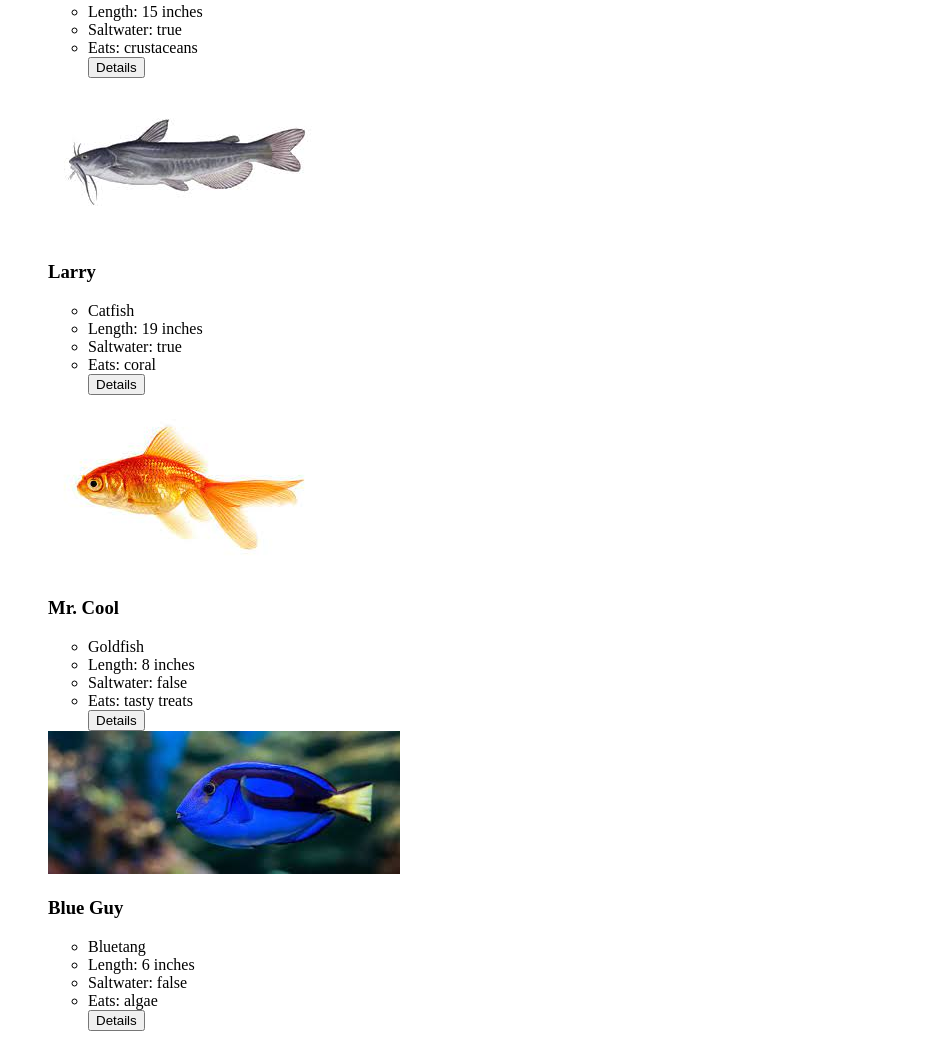
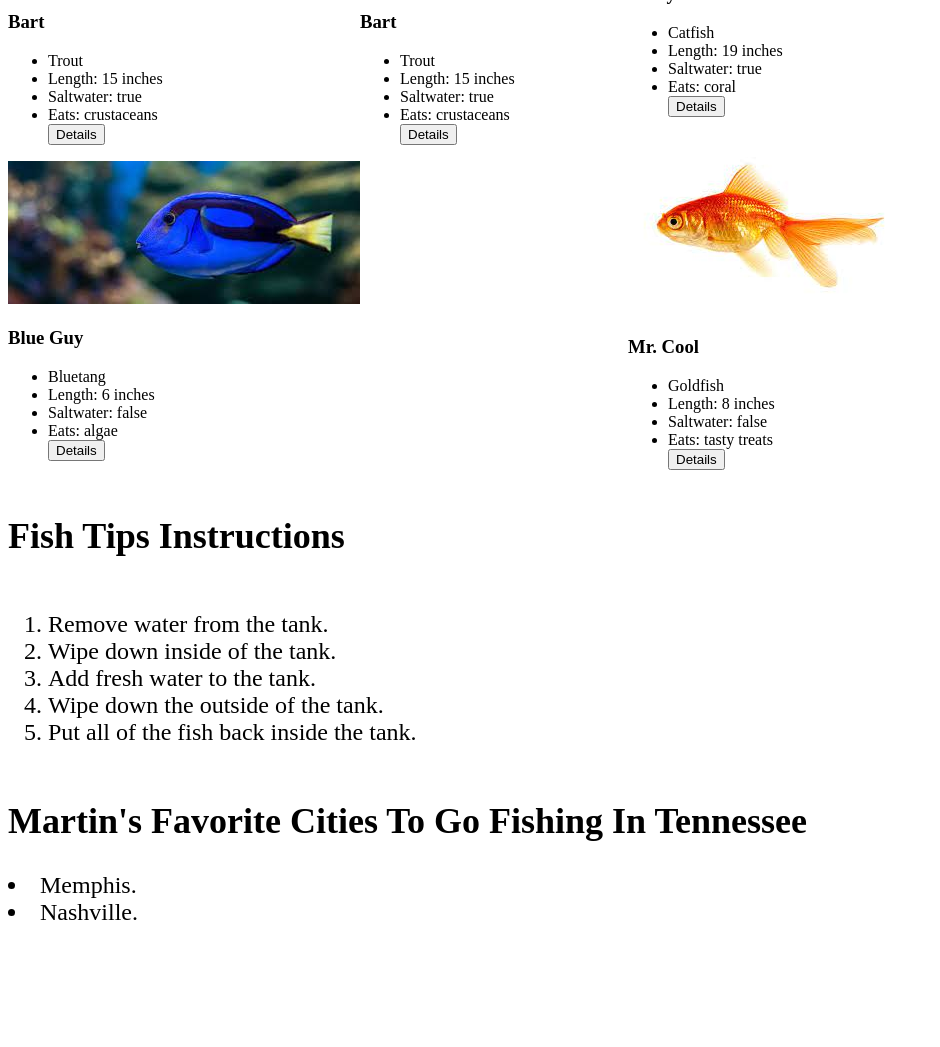
Before and after one commit to ToryT23/Martins-Aquarium, a plain HTML site: page index.html in a window 1280 px wide. Shown: the part 481-1528 px from the top of the page, without its empty margins (0-940 px from the left). After the commit the page ends 1415 px from the top, so only its background shows below. Drawn offline with Linux system fonts and the light colour scheme.

Commit message:
added locations/fish/tips

```diff
--- a/scripts/index.html
+++ b/index.html
@@ -5,15 +5,17 @@
     <meta http-equiv="X-UA-Compatible" content="IE=edge">
     <meta name="viewport" content="width=device-width, initial-scale=1.0">
     <title>Martin's Aquarium</title>
-    <link rel="styleesheet" href="styles/main.css" >
+    <link rel="stylesheet" href="./styles/main.css" >
 </head>
 <body>
     <header>
         <div><img src="/images/martinslogo1.jpg" alt="Martins Aquarium"></div>
         <h1>A collection of exotic fish with care tips and Martin's personal favorite fish harvest locations.</h1>
       </header>
-    <ul class="fishList"></ul>
+    <section class="fishList"></section>
+    <aside class="tipList"></aside>
+    <section class="locationList"></section>
 
-    <script type="module" src="main.js"></script>
+    <script type="module" src="./scripts/main.js"></script>
 </body>
 </html>
--- a/scripts/Fish.js
+++ b/scripts/Fish.js
@@ -4,7 +4,7 @@ export const Fish = (fishObj) => {
 				<h3 class="fish-name">${fishObj.name}</h3>
 				<ul>
 					<li class="fish-details">${fishObj.type}</li>
-					<li class="fish-details">Length: ${fishObj.size} inches</li>
+					<li class="fish-details">Length: ${fishObj.measurement} inches</li>
 					<li class="fish-details">Saltwater: ${fishObj.saltwater}</li>
 					<li class="fish-details">Eats: ${fishObj.food}</li>
                     <button class="deatils">Details</button>
--- a/scripts/FishData.js
+++ b/scripts/FishData.js
@@ -9,7 +9,7 @@ const fishCollection = [
         name: "Bart",
         food: "crustaceans",
         type: "Trout",
-        size: 15,
+        measurement: 15,
         saltwater: true,
         image:"trout1.jpg"
     },
@@ -17,7 +17,7 @@ const fishCollection = [
         name: "Larry",
         food: "coral",
         type: "Catfish",
-        size: 19,
+        measurement: 19,
         saltwater: true,
         image:"catfish.jpg"
     },
@@ -25,7 +25,7 @@ const fishCollection = [
         name: "Mr. Cool",
         food: "tasty treats",
         type: "Goldfish",
-        size: 8,
+        measurement: 8,
         saltwater: false,
         image: "goldfish.jpg"
     },
@@ -33,7 +33,7 @@ const fishCollection = [
         name: "Blue Guy",
         food: "algae",
         type: "Bluetang",
-        size: 6,
+        measurement: 6,
         saltwater: false,
         image: "bluetang.jpg"
     }
@@ -43,3 +43,42 @@ const fishCollection = [
 export const getFish = () => {
     return fishCollection
 }
+
+export const getMostHolyFish = () => {
+    // 3, 6, 9, 12, etc... fish
+    const holyFishArray = []
+
+    for (const fish of getFish()) {
+        if(fish.measurement % 3 === 0){
+            holyFishArray.push(fish)
+        }
+    }
+
+    return holyFishArray
+}
+
+export const getSoldierFish = () => {
+
+    const soldiersArray = []
+    // 5, 10, 15, 20, 25, etc... fish
+    for (const fish of getFish()){
+        if(fish.measurement % 5 === 0 ){
+            soldiersArray.push(fish)
+        }
+    }
+    return soldiersArray
+}
+
+export const getUnworthy = () => {
+
+    const unworthyArray = []
+
+    for (const fish of getFish()){
+        if(fish.measurement % 5 !== 0 && fish.measurement % 3 !== 0){
+            unworthyArray.push(fish)
+        }
+    }
+
+    // Any fish not a multiple of 3 or 5
+    return unworthyArray
+}
--- a/scripts/FishList.js
+++ b/scripts/FishList.js
@@ -1,20 +1,46 @@
-import { getFish } from "./FishData.js";
+import { getFish,getMostHolyFish,getSoldierFish,getUnworthy,} from "./FishData.js";
 import { Fish } from "./Fish.js";
 
 export const FishList = () => {
+  // Get a reference to the location on the DOM you want to display the list of fish
+  const contentElement = document.querySelector(".fishList");
+  // Get the fish array
+  const fishes = getFish();
+  const holyFish = getMostHolyFish();
+  const soldierFish = getSoldierFish();
+  const Unworthyfish = getUnworthy();
+  // Declare a variable to hold on to the fish HTML representation
+  let fishHTMLRepresentation = `<section class="holyFish" >
+    <h2>Holy fish </h2>
+    `;
+  // Loop over the array of fish
+  //    for (const oneThingFromTheSea of fishes) {
+  // 	fishHTMLRepresentation += Fish(oneThingFromTheSea);
+  //     }
 
-    // Get a reference to the location on the DOM you want to display the list of fish
-    const contentElement = document.querySelector(".fishList")
-    // Get the fish array
-    const fishes = getFish()
-    // Declare a variable to hold on to the fish HTML representation
-	let fishHTMLRepresentation = "";
-    // Loop over the array of fish
-	for (const oneThingFromTheSea of fishes) {
-		fishHTMLRepresentation += Fish(oneThingFromTheSea);
-	}
-    // Set the dom equal to the variable containing the fish html representations
-    contentElement.innerHTML += `
+  for (const fishObj of holyFish) {
+    fishHTMLRepresentation += Fish(fishObj);
+  }
+  fishHTMLRepresentation += `</section>
+    <section class="soldierFish">
+    <h2>Soldier Fish</h2>
+    `;
+
+  for (const fishObj of soldierFish) {
+    fishHTMLRepresentation += Fish(fishObj);
+  }
+  fishHTMLRepresentation += `</section>
+    <section class="unworthyFish">
+    <h2>Unworthy Fish</h2>
+    `;
+
+  for (const fishObj of Unworthyfish) {
+    fishHTMLRepresentation += Fish(fishObj);
+  }
+  fishHTMLRepresentation += `</section>`;
+
+  // Set the dom equal to the variable containing the fish html representations
+  contentElement.innerHTML += `
         ${fishHTMLRepresentation}
-    `
-}
+    `;
+};
--- /dev/null
+++ b/scripts/locations/LocationData.js
@@ -0,0 +1,26 @@
+const locationsVisted = [
+    {
+        city: "Memphis",
+        state: "TN",
+        lakeName: "Memphis National Lake"
+    },
+    {
+        city: "Nashville",
+        state: "TN",
+        lakeName: "Country Music Lake"
+    },
+    {
+        city: "Murray",
+        state: "KY",
+        lakeName: "Racer Pond"
+    },
+    {
+        city: "Jackson",
+        state: "MS",
+        lakeName: "Catfish Central"
+    }
+]
+
+export const getLocations = () => {
+    return locationsVisted
+}
--- /dev/null
+++ b/scripts/locations/LocationList.js
@@ -0,0 +1,28 @@
+import { getLocations } from "./LocationData.js";
+import { locations } from "./Locations.js";
+
+export const locationList = () => {
+    // location to put in down / in html
+  const contentElement = document.querySelector(".locationList");
+
+  // making a variable that is equal all the locations
+  const locationsTraveled = getLocations();
+
+  // start of  my html
+  let locationHtmlRep = `<h2> Martin's Favorite Cities To Go Fishing In Tennessee </h2> `;
+
+    // used a filter find the locations in tn / must return location
+  const locationArray = locationsTraveled.filter((location) => {
+    if (location.state === "TN") {
+      return location;
+    }
+  });
+  // for loop is used to iterate over the all of the locations in the array that are in the state of TN
+  for(const locationObj of locationArray) {
+      locationHtmlRep += locations(locationObj)
+  }
+  // displays all html and displays the results for the for loop after the H2 is returned
+  contentElement.innerHTML += `${locationHtmlRep}`;
+};
+
+//  ask more questions about this filter function
--- /dev/null
+++ b/scripts/locations/Locations.js
@@ -0,0 +1,3 @@
+export const locations = (locObj) => {
+    return `<li class="fish-locations">${locObj.city}.</li>`
+}
--- a/scripts/main.js
+++ b/scripts/main.js
@@ -1,10 +1,7 @@
-import { getFish } from "./FishData.js";
+import { TipList } from "./tips/TipList.js";
 import { FishList } from "./FishList.js";
-
-const allTheFish = getFish();
-
-for (const fish of allTheFish) {
-  console.log(fish);
-}
+import {locationList} from "./locations/LocationList.js"
 
 FishList();
+TipList()
+locationList()
--- a/scripts/tips/Tip.js
+++ b/scripts/tips/Tip.js
@@ -0,0 +1,11 @@
+export const tips = (tipString) => {
+    return `
+
+    <li class="fish-tips">${tipString}</li>
+
+
+
+
+ `
+}
+//  <h3 class="fish-tips">Tank Tips</h3>
--- a/scripts/tips/TipData.js
+++ b/scripts/tips/TipData.js
@@ -0,0 +1,11 @@
+const tipListGuide = [
+  "Remove water from the tank.",
+  "Wipe down inside of the tank.",
+  "Add fresh water to the tank.",
+  "Wipe down the outside of the tank.",
+  "Put all of the fish back inside the tank.",
+];
+
+export const getTipListGuideFunction = () => {
+  return tipListGuide;
+};
--- a/scripts/tips/TipList.js
+++ b/scripts/tips/TipList.js
@@ -0,0 +1,18 @@
+import { getTipListGuideFunction } from "./TipData.js";
+import { tips } from "./Tip.js";
+
+export const TipList = () => {
+
+  const contentElement = document.querySelector(".tipList");
+
+  const mytips = getTipListGuideFunction();
+ // initializing an empty string to store the data after it goes through the loop
+  let tipHTMLRepresentation = "<h2>Fish Tips Instructions</h2> <ol>";
+
+  for (const tip of mytips) {
+    tipHTMLRepresentation += tips(tip);
+  }
+
+  contentElement.innerHTML += `
+    ${tipHTMLRepresentation}</ol>`;
+};
--- a/styles/main.css
+++ b/styles/main.css
@@ -1,6 +1,17 @@
+.fishList {
+	display: flex;
+	flex-direction: row;
+	flex-wrap: wrap;
+}
 
-.fishList ul {
+.tipList {
 	display: flex;
-	flex-wrap: wrap;
-	justify-content: space-evenly;
+	font-size: x-large;
+	flex-direction: column ;
 }
+
+.locationList {
+	display: flex;
+	flex-direction: column;
+	font-size: x-large;
+}
```
